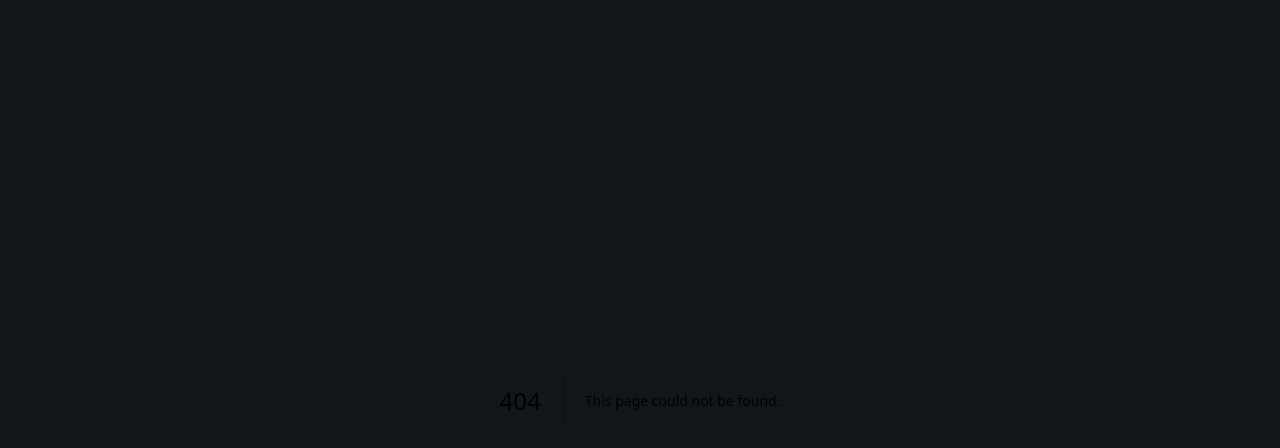
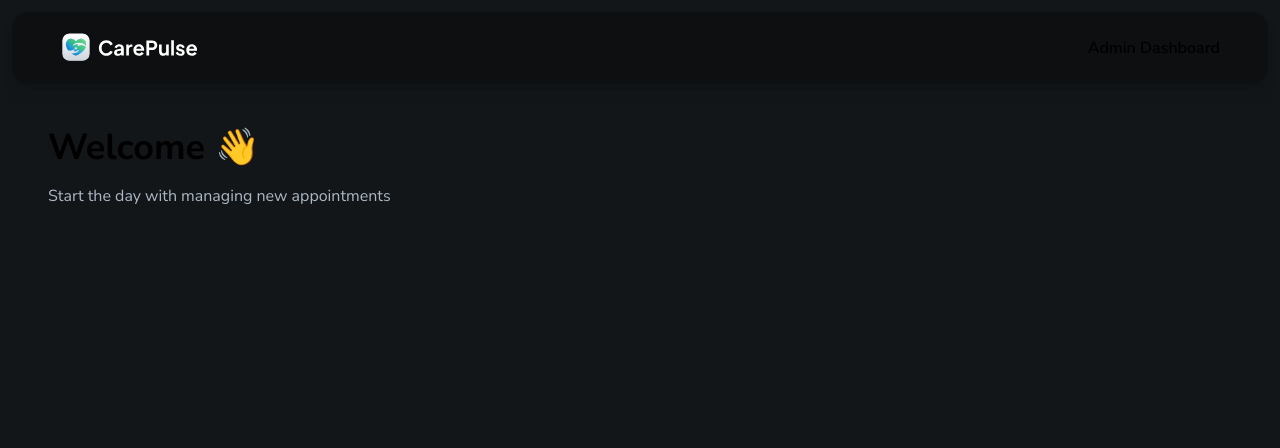
Before and after one commit to TheShagwell/emrpatientcare, a Next.js app: page /admin in a window 1280 px wide. Before the commit this address had no page. Shown: the top 448 px of the page. Built offline with nearby package versions, Linux system fonts and the light colour scheme.

Commit message:
Added whitespace to PasskeyModal line in Home function

```diff
--- /dev/null
+++ b/app/admin/page.tsx
@@ -0,0 +1,33 @@
+import Image from "next/image";
+import Link from "next/link";
+import React from "react";
+
+const Admin = () => {
+  return (
+    <div className="mx-auto flex max-w-7xl flex-col space-y-14">
+      <header className="admin-header">
+        <Link href="/" className="cursor-pointer">
+          <Image
+            src="/assets/icons/logo-full.svg"
+            height={32}
+            width={162}
+            alt="logo"
+            className="h-8 w-fit"
+          />
+        </Link>
+        <p className="text-16-semibold">Admin Dashboard</p>
+      </header>
+
+      <main className="admin-main">
+        <section className="w-full space-y-4">
+          <h1 className="header">Welcome 👋</h1>
+          <p className="text-dark-700">
+            Start the day with managing new appointments
+          </p>
+        </section>
+      </main>
+    </div>
+  );
+};
+
+export default Admin;
--- a/app/page.tsx
+++ b/app/page.tsx
@@ -3,13 +3,14 @@
 import PatientForm from "@/components/forms/PatientForm";
 import Image from "next/image";
 import Link from "next/link";
+
 export default function Home({ searchParams }: SearchParamProps) {
   const isAdmin = searchParams?.admin === "true";
 
   return (
     <>
       <div className="flex h-screen max-h-screen">
-      {isAdmin && <PasskeyModal />}
+        {isAdmin && <PasskeyModal />}
         <section className="remove-scrollbar container my-auto">
           <div className="sub-container max-w-[496px]">
             <Image
```
